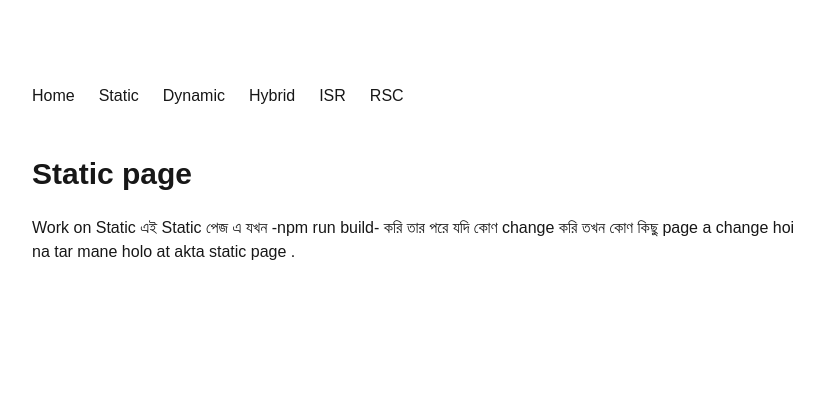
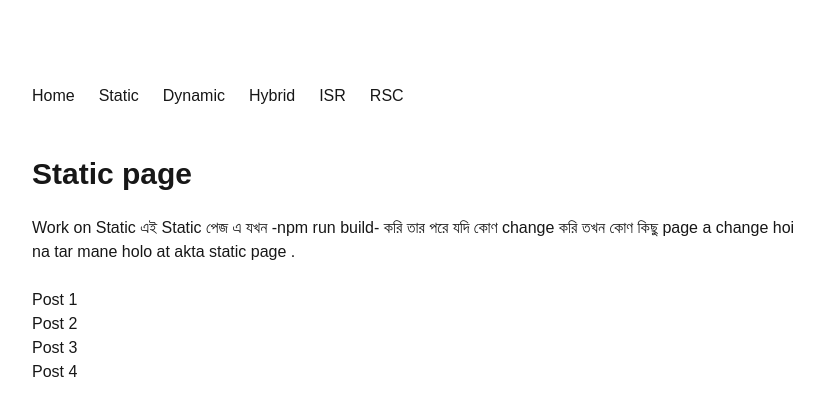
Before and after one commit to ehasun15019/interactive-next.js-class-3, a Next.js app: page /static in a window 1280 px wide. Shown: the top 416 px of the page, without its empty margins (224-1048 px from the left). Built offline with nearby package versions, Linux system fonts and the light colour scheme; data requests are answered from the project's data file.

Commit message:
static page a data fetch korci getData.js file dia

```diff
--- a/library/getData.js
+++ b/library/getData.js
@@ -1,5 +1,5 @@
 export async function getData (url) {
     const data = await fetch(url);
 
-    return await data.json();
+    return data.json();
 }
--- a/src/app/static/page.js
+++ b/src/app/static/page.js
@@ -1,4 +1,10 @@
-export default function Static() {
+import { getData } from "../../../library/getData";
+
+
+export default async function Static() {
+
+    const post = await getData("http://localhost:8000/posts")
+
   return (
     <div className="flex flex-col gap-6">
       <h3 className="text-3xl font-extrabold">Static page</h3>
@@ -7,6 +13,15 @@ export default function Static() {
         Work on Static
         এই Static পেজ এ যখন -npm run build- করি তার পরে যদি কোণ change করি তখন কোণ কিছু page a change hoi na tar mane holo at akta static page .
       </p>
+
+
+      <div className="basic-data-fetch">
+        <ul>
+            {post.map((post) => (
+                <li key={post.id}>{post.title}</li>
+            ))}
+        </ul>
+      </div>
     </div>
   );
 }
```
